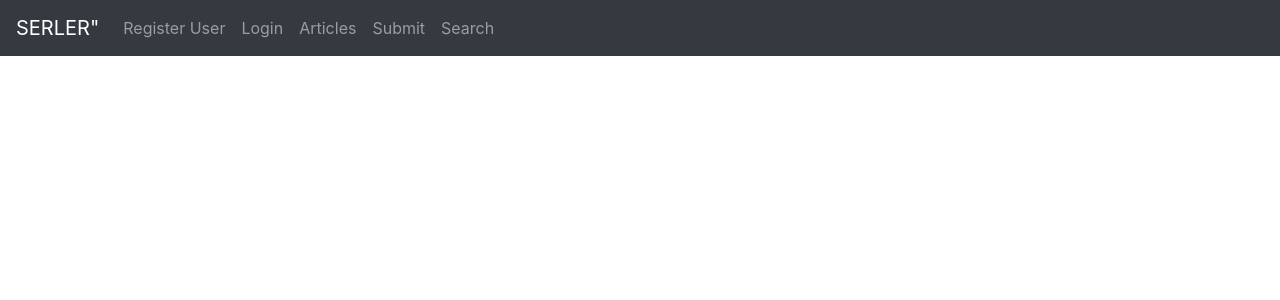
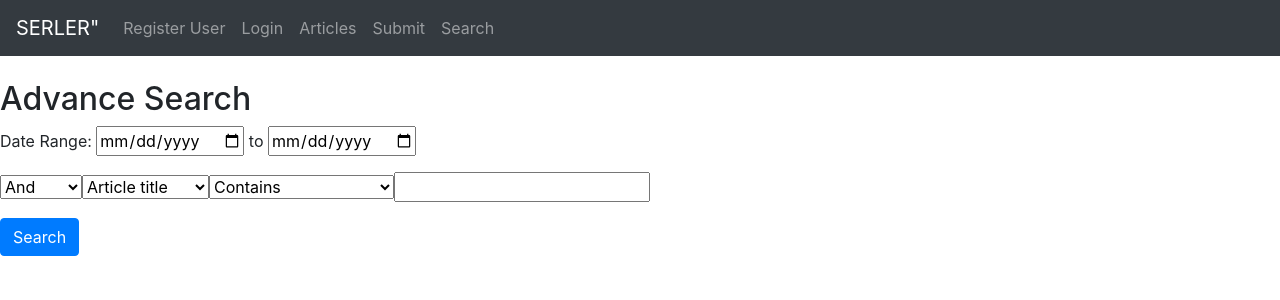
Before and after one commit to SimonHan1126/INFS809_2, a React (Create React App) app in the folder client/: page /search in a window 1280 px wide. Shown: the top 300 px of the page. Built offline with nearby package versions, Linux system fonts and the light colour scheme.

Commit message:
Revert "What wrong with it? It do not work"
This reverts commit ed08838b025361ee244e0d2a0ae845c504a6039e.

```diff
--- a/client/src/App.js
+++ b/client/src/App.js
@@ -7,8 +7,7 @@ import CreateUser from "./components/create-user.component";
 import LoginUser from "./components/login-user.component";
 import RepositoryList from "./components/repository.component";
 import SubmitFile from "./components/submit-file.component";
-//import Search from "./components/search.component";
-import Searchtest from './components/searchtest.component';
+import Search from "./components/search.component";
 
 function App() {
     return (
@@ -19,8 +18,7 @@ function App() {
             <Route path="/user" component={LoginUser} />
             <Route path="/articles" component={RepositoryList} />
             <Route path="/submission" component={SubmitFile} />
-            {/* <Route path="/Search" component={Search} /> */}
-            <Route path="/Searchtest" component={Searchtest} />
+            <Route path="/search" component={Search} />
       </Router>
   );
 }
--- a/client/src/components/search.component.js
+++ b/client/src/components/search.component.js
@@ -3,7 +3,7 @@ import axios from 'axios';
 
 /**
  * User view of registration page, enables functions through GUI interactions
- * Created by Simon modified by Bohan
+ * Created by James Hughes
  * */
 export default class Search extends Component {
     constructor(props) {
@@ -22,7 +22,6 @@ export default class Search extends Component {
             params: {
                 // username: this.state.username,
                 // password: this.state.password
-
             }
         })
         //.then(res => console.log(res.data));
@@ -44,6 +43,7 @@ export default class Search extends Component {
 
         return (
 
+
             <div>
                 <form onSubmit={this.onSubmit}>
                     <div className="form-group">
@@ -52,36 +52,36 @@ export default class Search extends Component {
 
                     <p></p>
 
-                    <select name="Choses" >
-                        <option value="And">And</option>
-                        <option value="Or">Or</option>
-                        <option value="And not">And not</option>
-                        <option value="Or not">Or not</option>
+                    <select name="Choses">
+                        <option value="0">And</option>
+                        <option value="1">Or</option>
+                        <option value="2 not">And not</option>
+                        <option value="3">Or not</option>
                     </select>
 
-                    <select name="NameOfField" >
-                        <option value="Article title">Article title</option>
-                        <option value="Article sourse">Article sourse</option>
-                        <option value="Author">Author</option>
+                    <select name="NameOfField">
+                        <option value="0">Article title</option>
+                        <option value="1">Article sourse</option>
+                        <option value="2">Author</option>
                     </select>
 
-                    <select name="Operator" >
-                        <option value="Contains">Contains</option>
-                        <option value="Does not contains">Does not contains</option>
-                        <option value="Begin with">Begin with</option>
-                        <option value="Ends with">Ends with</option>
-                        <option value="Is equals to">Is equals to</option>
-                        <option value="Is less than">Is less than</option>
+                    <select name="Operator">
+                        <option value="0">Contains</option>
+                        <option value="1">Does not contains</option>
+                        <option value="2">Begin with</option>
+                        <option value="3">Ends with</option>
+                        <option value="4">Is equals to</option>
+                        <option value="5">Is less than</option>
                         <option value="More tahn or equal to">More tahn or equal to</option>
                     </select>
 
                     <input class="" type="text"/>
-                    <p></p>
-                        <input type="submit" value="Search" className="btn btn-primary"/>
+                    <p>
+                    </p>
+                        <input type="submit" value="Search" className="btn btn-primary" />
                     </div>
                 </form>
             </div>
-
 
         )
 
--- a/client/src/components/searchtest.component.js
+++ /dev/null
@@ -1,118 +0,0 @@
-import React, { Component } from 'react';
-//import axios from 'axios';
-
-
-/**
- * User view of registration page, enables functions through GUI interactions
- * Created by Bohan modified by Bohan
- * */
-
-export default class Searchtest extends Component {
-
-    constructor(props) {
-      super(props);
-      this.state = {
-          DropDownAndOr: ' ',
-          NameOfField: ' ',
-          Operator: ' ',
-          Textinput:' '
-    };
-
-    this.handleDropDownAndOrChange = this.handleDropDownAndOrChange.bind(this);
-    this.handleNameOfFieldChange = this.handleNameOfFieldChange.bind(this);
-    this.handleOperatorChange = this.handleOperatorChange.bind(this);
-    this.handleTextinputChange = this.handleTextinputChange.bind(this);
-    this.handleSubmit = this.handleSubmit.bind(this);
-    }
-
-
-    handleDropDownAndOrChange(event){
-
-        this.setState({DropDownAndOr: event.target.value});
-    }
-
-    handleNameOfFieldChange(event){
-        this.setState({NameOfField: event.target.value});
-    }
-
-    handleOperatorChange(event){
-        this.setState({Operator: event.target.value});
-    }
-
-    handleTextinputChange(event){
-        this.setState({Textinput: event.target.value});
-    }
-
-    handleSubmit(event) {
-      alert('Input test' + this.state.DropDownAndOr + this.state.NameOfField + this.state.Textinput);
-      event.preventDefault();
-    }
-
-    //this kind of writing style may use less coding...
-    // handleDropDownAndOr = event =>{
-    //     this.setDropDownAndOr({value: event.target.value});
-    // }
-
-    // handleNameOfField = event =>{
-    //     this.setNameOfField({value: event.target.value});
-    // }
-
-    // handleTextinput = event =>{
-    //     this.setTextinput({value: event.trget.value});
-    // }
-
-    // handleOperator = event =>{
-    //     this.setOperator({value: event.target.value});
-    // }
-
-    render() {
-      return (
-
-        <form onSubmit={this.handleSubmit}>
-            {/* Date value need consider */}
-            Date Range: <input type="date" name="StartDate"/> to <input type="date" name="EndDate"/>
-          <label>
-            Pick your favorite flavor:
-            <select value={this.state.value} onChange={this.handleChange}>
-              <option value="grapefruit">Grapefruit</option>
-              <option value="lime">Lime</option>
-              <option value="coconut">Coconut</option>
-              <option value="mango">Mango</option>
-            </select>
-            {/* This is the DropDownAndOr select option */}
-
-            <select name="DropDownAndOr" value={this.state.DropDownAndOr} onChange={this.handleDropDownAndOrChange}>
-                <option value="And">And</option>
-                <option value="Or">Or</option>
-                <option value="And not">And not</option>
-                <option value="Or not">Or not</option>
-            </select>
-
-            {/* The NameOfField dropdown option */}
-            <select name="NameOfField" value={this.state.NameOfField} onChange={this.handleNameOfFieldChange}>
-                <option value="Article title">Article title</option>
-                <option value="Article sourse">Article sourse</option>
-                <option value="Author">Author</option>
-            </select>
-            {/* The operator dropdown option */}
-            <select name="Operator" value={this.state.Operator} onChange={this.handleOperatorChange}>
-                <option value="Contains">Contains</option>
-                <option value="Does not contains">Does not contains</option>
-                <option value="Begin with">Begin with</option>
-                <option value="Ends with">Ends with</option>
-                <option value="Is equals to">Is equals to</option>
-                <option value="Is less than">Is less than</option>
-                <option value="More than or equal to">More than or equal to</option>
-            </select>
-
-
-          </label>
-
-
-            {/* <input class="" type="text"/> */}
-
-          <input type="submit" value="Submit" />
-        </form>
-      );
-    }
-  }
```
